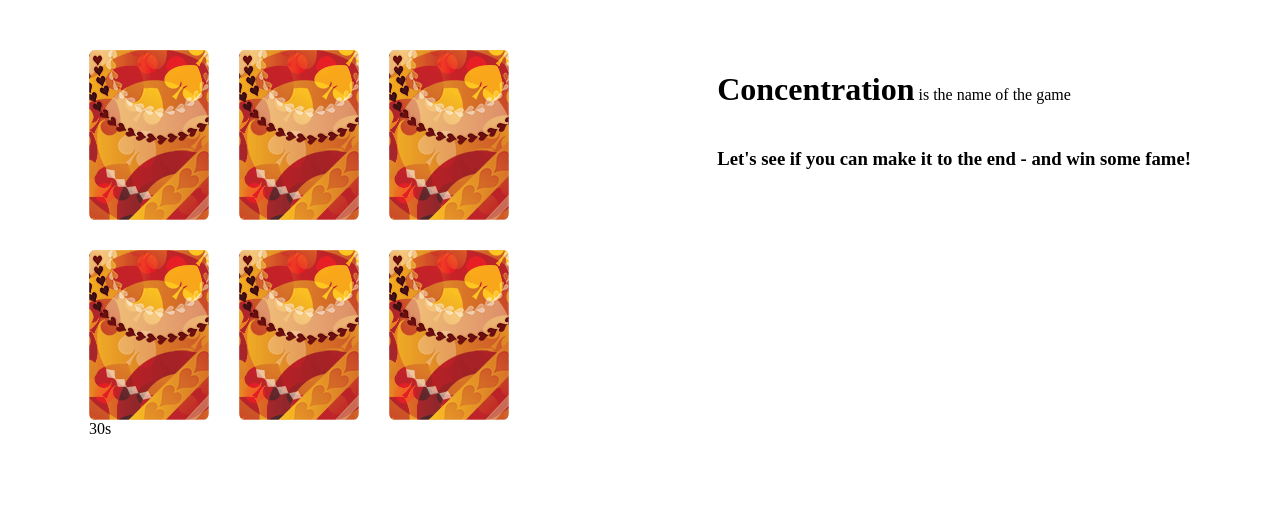
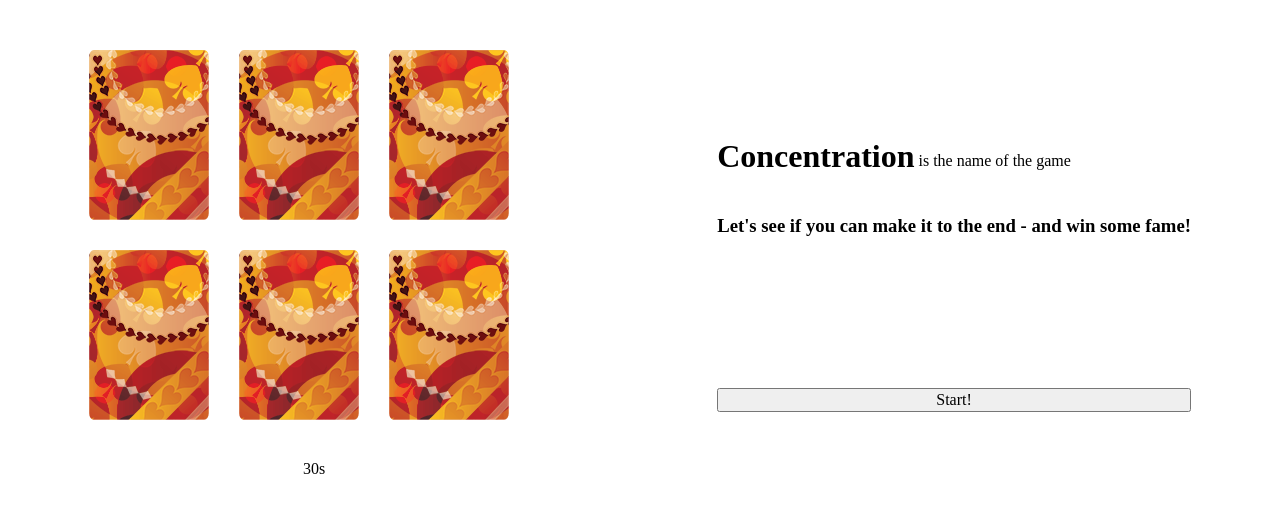
Before and after one commit to fostimus/concentration, a web app: file index.html in a window 1280 px wide. Shown: the top 513 px of the page. Run offline with its HTML, style and script files only (its server is not run), Linux system fonts and the light colour scheme.

Commit message:
added layout styling to logistics and add start button. click handler to start button that starts the game (enables clicking of cards)

```diff
--- a/css/style.css
+++ b/css/style.css
@@ -2,6 +2,20 @@ body {
   display: flex;
   justify-content: space-around;
   margin-top: 50px;
+}
+
+.game-play,
+.logistics {
+  display: flex;
+  flex-flow: column wrap;
+}
+
+.game-play {
+  gap: 40px;
+}
+
+.logistics {
+  justify-content: space-around;
 }
 
 .card-container {
@@ -11,6 +25,10 @@ body {
   max-width: 450px;
 }
 
+.timer {
+  text-align: center;
+}
+
 .title {
   display: inline-block;
 }
--- a/index.html
+++ b/index.html
@@ -1,5 +1,6 @@
 <!DOCTYPE html>
 <html lang="en">
+
   <head>
     <meta charset="UTF-8" />
     <meta name="viewport" content="width=device-width, initial-scale=1.0" />
@@ -16,14 +17,19 @@
         30s
       </div>
     </div>
-    <div class="info">
-      <h1 class="title">Concentration</h1>
-      <span>is the name of the game</span>
-      <h3 class="">
-        Let's see if you can make it to the end - and win some fame!
-      </h3>
+    <div class="logistics">
+      <div class="info">
+        <h1 class="title">Concentration</h1>
+        <span>is the name of the game</span>
+        <h3>
+          Let's see if you can make it to the end - and win some fame!
+        </h3>
+      </div>
+
+      <button class="start-btn" type="button" name="button">Start!</button>
     </div>
 
     <script defer src="js/app.js" type="text/javascript"></script>
   </body>
+
 </html>
--- a/js/app.js
+++ b/js/app.js
@@ -77,6 +77,8 @@ let concentration = {
   deck: [],
 
   completeDeck: [],
+
+  gameStarted: false,
 
   loadCards: function() {
     // load card imgs into initial deck
@@ -196,10 +198,7 @@ concentration.shuffle();
 
 for (const card of concentration.deck) {
   card.addEventListener("click", () => {
-    // console.log(concentration.selectedCard1);
-    console.log(concentration.selectedCards);
-
-    if (concentration.selectedCards.length < 2) {
+    if (concentration.gameStarted && concentration.selectedCards.length < 2) {
       toggleImgSrc(card);
       // only allow the second card chosen that is flipped up to use the timer
       if (
@@ -273,6 +272,10 @@ for (const card of concentration.deck) {
   });
 }
 
+document.querySelector(".start-btn").addEventListener("click", () => {
+  concentration.gameStarted = true;
+});
+
 appendToCardContainer(concentration.deck);
 
 //after pushing start
```
